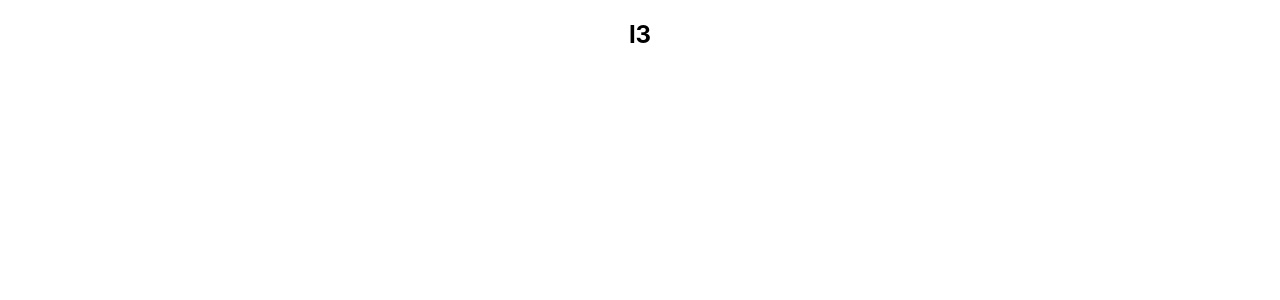
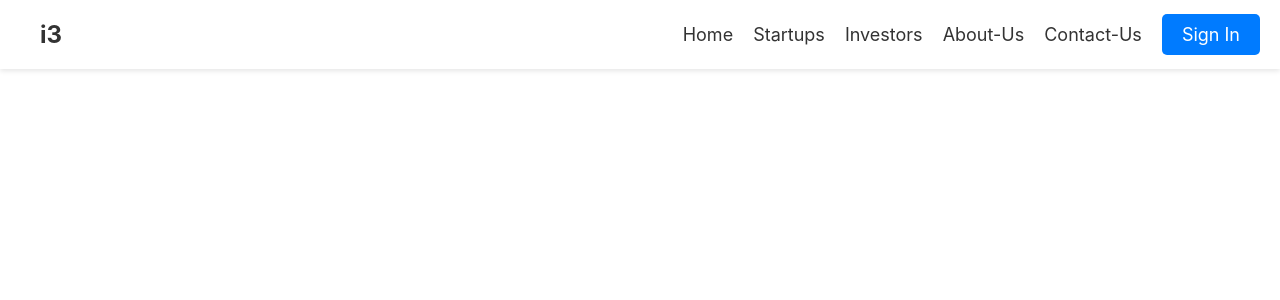
Before and after one commit to dhruv-pithadia/i3, a React (Create React App) app: page / in a window 1280 px wide. Shown: the top 300 px of the page. Built offline with nearby package versions, Linux system fonts and the light colour scheme.

Commit message:
Header and Routes done

```diff
--- a/package.json
+++ b/package.json
@@ -8,6 +8,7 @@
     "@testing-library/user-event": "^13.5.0",
     "react": "^18.3.1",
     "react-dom": "^18.3.1",
+    "react-router-dom": "^6.23.0",
     "react-scripts": "5.0.1",
     "web-vitals": "^2.1.4"
   },
--- a/src/App.jsx
+++ b/src/App.jsx
@@ -1,13 +1,28 @@
-import './App.css';
+import React, { Component } from 'react';
+import { BrowserRouter, Route, Router, Routes } from 'react-router-dom';
+import Home from './pages/home';
+import Header from './pages/header';
+import Startups from './pages/startups';
+import Investors from './pages/investors';
+import AboutUs from './pages/about-us';
+import ContactUs from './pages/contact-us';
+import SignIn from './pages/sign-in';
 
-function App() {
-  return (
-    <div className="app-main">
-      <div className="sub-main">
-        <h2>I3</h2>
-      </div>
-    </div>
-  );
+class App extends Component {
+  render() {
+    return (
+      <BrowserRouter>
+        <Routes>
+           <Route path="/" element={<Home />}></Route>
+           <Route path="/startups" element={<Startups />}></Route>
+           <Route path="/investors" element={<Investors />}></Route>
+           <Route path="/about-us" element={<AboutUs/>}></Route>
+           <Route path="/contact-us" element={<ContactUs/>}></Route>
+           <Route path="/sign-in" element={<SignIn/>}></Route>
+        </Routes>
+      </BrowserRouter>
+    );
+  }
 }
 
 export default App;
--- /dev/null
+++ b/src/pages/about-us.jsx
@@ -0,0 +1,17 @@
+import React, { Component } from 'react';
+import Header from './header';
+
+class AboutUs extends Component {
+    render() {
+        return (
+            <div className="about-main">
+                <Header/>
+                <div className="about-sub-main">
+
+                </div>
+            </div>
+        );
+    }
+}
+
+export default AboutUs;
--- /dev/null
+++ b/src/pages/contact-us.jsx
@@ -0,0 +1,17 @@
+import React, { Component } from 'react';
+import Header from './header';
+
+class ContactUs extends Component {
+    render() {
+        return (
+            <div className="contact-main">
+                <Header/>
+                <div className="contact-sub-main">
+
+                </div>
+            </div>
+        );
+    }
+}
+
+export default ContactUs;
--- /dev/null
+++ b/src/pages/header.jsx
@@ -0,0 +1,24 @@
+import React, { Component } from 'react';
+import { Link } from 'react-router-dom';
+import "../static/header.css"
+class Header extends Component {
+    render() {
+        return (
+            <header>
+                <div className="logo">i3</div>
+                <nav>
+                    <ul>
+                        <li><Link to='/'>Home</Link></li>
+                        <li><Link to='/startups'>Startups</Link></li>
+                        <li><Link to='/investors'>Investors</Link></li>
+                        <li><Link to='/about-us'>About-Us</Link></li>
+                        <li><Link to='/contact-us'>Contact-Us</Link></li>
+                        <li><Link to='/sign-in' className="signin-button">Sign In</Link></li>
+                    </ul>
+                </nav>
+            </header>
+        );
+    }
+}
+
+export default Header;
--- /dev/null
+++ b/src/pages/home.jsx
@@ -0,0 +1,17 @@
+import React, { Component } from 'react';
+import Header from './header';
+
+class Home extends Component {
+    render() {
+        return (
+            <div className="home-main">
+                <Header/>
+                <div className="home-sub-main">
+
+                </div>
+            </div>
+        );
+    }
+}
+
+export default Home;
--- /dev/null
+++ b/src/pages/investors.jsx
@@ -0,0 +1,17 @@
+import React, { Component } from 'react';
+import Header from './header';
+
+class Investors extends Component {
+    render() {
+        return (
+            <div className="investor-main">
+                <Header/>
+                <div className="investor-sub-main">
+
+                </div>
+            </div>
+        );
+    }
+}
+
+export default Investors;
--- /dev/null
+++ b/src/pages/sign-in.jsx
@@ -0,0 +1,17 @@
+import React, { Component } from 'react';
+import Header from './header';
+
+class SignIn extends Component {
+    render() {
+        return (
+            <div className="signin-main">
+                <Header/>
+                <div className="sigin-sub-main">
+
+                </div>
+            </div>
+        );
+    }
+}
+
+export default SignIn;
--- /dev/null
+++ b/src/pages/startups.jsx
@@ -0,0 +1,17 @@
+import React, { Component } from 'react';
+import Header from './header';
+
+class Startups extends Component {
+    render() {
+        return (
+            <div className="startup-main">
+                <Header/>
+                <div className="startup-sub-main">
+
+                </div>
+            </div>
+        );
+    }
+}
+
+export default Startups;
--- /dev/null
+++ b/src/static/header.css
@@ -0,0 +1,55 @@
+/* header.css */
+header {
+    background-color: #fff; /* White background */
+    padding: 20px 20px;
+    box-shadow: 0 2px 5px rgba(0, 0, 0, 0.1);
+    display: flex;
+    justify-content: space-between;
+    align-items: center;
+  }
+
+  .logo {
+    margin-left: 20px;
+    font-weight: bold;
+    font-size: 24px;
+    color: #333;
+  }
+
+  nav ul {
+    list-style: none;
+    margin: 0;
+    padding: 0;
+    display: flex;
+  }
+
+  nav ul li {
+    margin-right: 20px;
+  }
+
+  nav ul li:last-child {
+    margin-right: 0;
+  }
+
+  nav ul li a {
+    text-decoration: none;
+    color: #333;
+    font-size: 18px;
+    transition: color 0.3s ease;
+  }
+
+  nav ul li a:hover {
+    color: #007bff;
+  }
+
+  .signin-button {
+    padding: 10px 20px;
+    background-color: #007bff;
+    color: #fff;
+    border-radius: 5px;
+    text-decoration: none;
+    transition: background-color 0.3s ease;
+  }
+
+  .signin-button:hover {
+    background-color: #0056b3;
+  }
```
Also changed, not shown: 1 other file (tests, documents, lock files or other folders).
